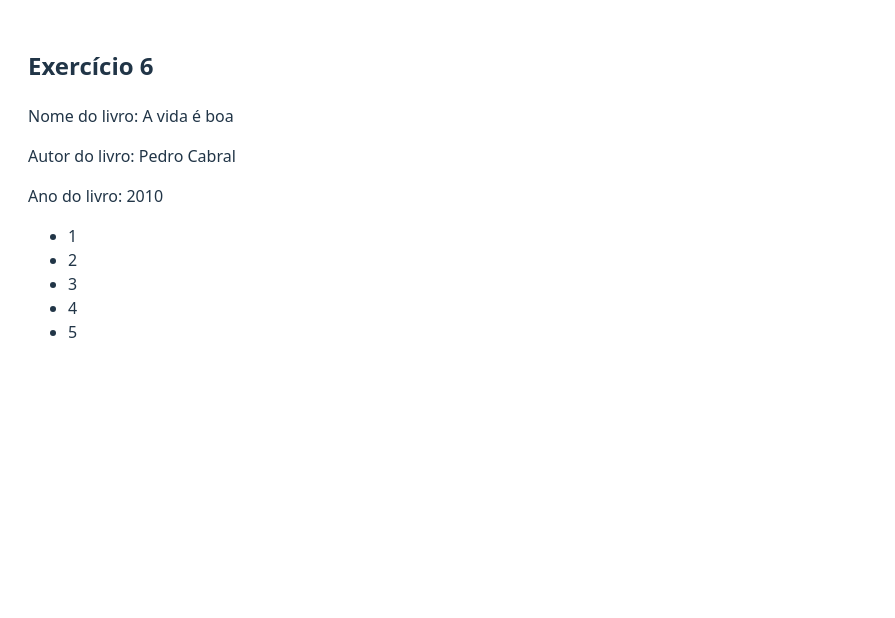
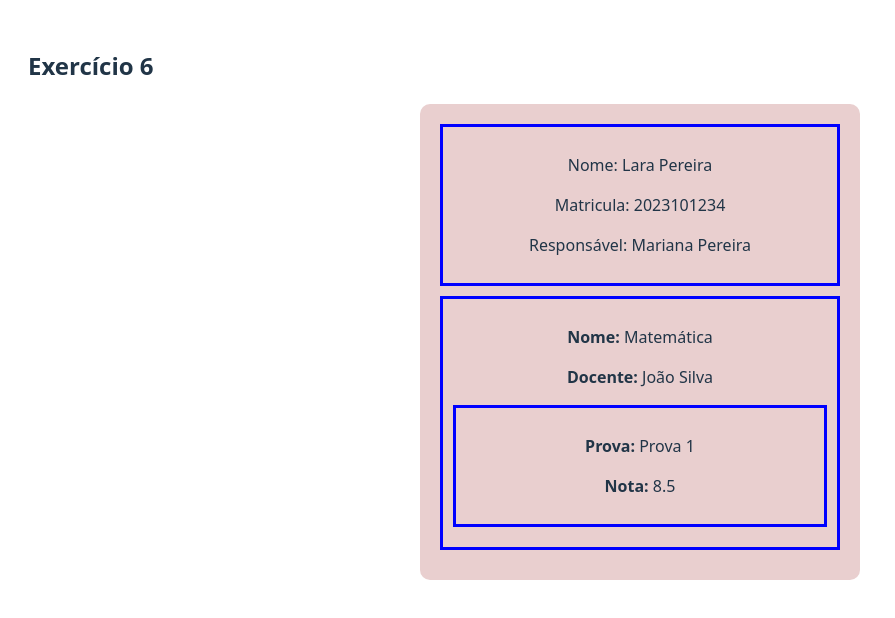
Before and after one commit to laraberns/tp3-react, a React (Vite) app: page /exercicio6 in a window 1280 px wide. Shown: the top 618 px of the page, without its empty margins (0-895 px from the left). Built offline with nearby package versions, Linux system fonts and the light colour scheme.

Commit message:
add exer 6

```diff
--- /dev/null
+++ b/src/components/BoletimAluno.jsx
@@ -0,0 +1,25 @@
+import InfoAluno from "./InfoAluno";
+import ListaDisciplinas from "./ListaDisciplinas";
+
+export default function BoletimAluno({ aluno }) {
+  const styleBox = {
+    backgroundColor: "#e9cfcfff",
+    padding: "20px",
+    borderRadius: "10px",
+    textAlign: "center",
+    maxWidth: "400px",
+    width: "100%",
+    margin: "10px auto",
+  };
+
+  return (
+    <div style={styleBox}>
+      <InfoAluno
+        nome={aluno.nome}
+        matricula={aluno.matricula}
+        responsavel={aluno.responsavel}
+      />
+      <ListaDisciplinas listaDisciplinas={aluno.disciplinas} />
+    </div>
+  );
+}
--- /dev/null
+++ b/src/components/InfoAluno.jsx
@@ -0,0 +1,15 @@
+export default function InfoAluno({ nome, matricula, responsavel }) {
+  return (
+    <div
+      style={{
+        border: "3px solid blue",
+        padding: "10px",
+        marginBottom: "10px",
+      }}
+    >
+      <p>Nome: {nome}</p>
+      <p>Matricula: {matricula}</p>
+      <p>Responsável: {responsavel}</p>
+    </div>
+  );
+}
--- /dev/null
+++ b/src/components/ListaDisciplinas.jsx
@@ -0,0 +1,26 @@
+import ListaNotas from "./ListaNotas";
+
+export default function ListaDisciplinas({ listaDisciplinas }) {
+  return (
+    <div>
+      {listaDisciplinas.map((disciplina, index) => (
+        <div
+          key={index}
+          style={{
+            border: "3px solid blue",
+            padding: "10px",
+            marginBottom: "10px",
+          }}
+        >
+          <p>
+            <strong>Nome:</strong> {disciplina.nome}
+          </p>
+          <p>
+            <strong>Docente:</strong> {disciplina.docente}
+          </p>
+          <ListaNotas listaNotas={disciplina.notas} />
+        </div>
+      ))}
+    </div>
+  );
+}
--- /dev/null
+++ b/src/components/ListaNotas.jsx
@@ -0,0 +1,23 @@
+export default function ListaNotas({ listaNotas }) {
+  return (
+    <div>
+      {listaNotas.map((nota, index) => (
+        <div
+          key={index}
+          style={{
+            border: "3px solid blue",
+            padding: "10px",
+            marginBottom: "10px",
+          }}
+        >
+          <p>
+            <strong>Prova:</strong> {nota.prova}
+          </p>
+          <p>
+            <strong>Nota:</strong> {nota.nota}
+          </p>
+        </div>
+      ))}
+    </div>
+  );
+}
--- a/src/pages/Exercicio6.jsx
+++ b/src/pages/Exercicio6.jsx
@@ -1,24 +1,34 @@
+import BoletimAluno from "../components/BoletimAluno";
+
 export default function Exercicio6() {
-  let livro = {
-    titulo: "A vida é boa",
-    autor: "Pedro Cabral",
-    ano: 2010,
+  let aluno = {
+    nome: "Lara Pereira",
+
+    matricula: "2023101234",
+
+    responsavel: "Mariana Pereira",
+
+    disciplinas: [
+      {
+        nome: "Matemática",
+
+        docente: "João Silva",
+
+        notas: [
+          {
+            prova: "Prova 1",
+
+            nota: 8.5,
+          },
+        ],
+      },
+    ],
   };
-
-  let capitulos = [1, 2, 3, 4, 5];
 
   return (
     <>
       <h2>Exercício 6</h2>
-      <p>Nome do livro: {livro.titulo}</p>
-      <p>Autor do livro: {livro.autor}</p>
-      <p>Ano do livro: {livro.ano}</p>
-
-      <ul>
-        {capitulos.map((capitulo, index) => (
-          <li key={index}>{capitulo}</li>
-        ))}
-      </ul>
+      <BoletimAluno aluno={aluno} />
     </>
   );
 }
```
